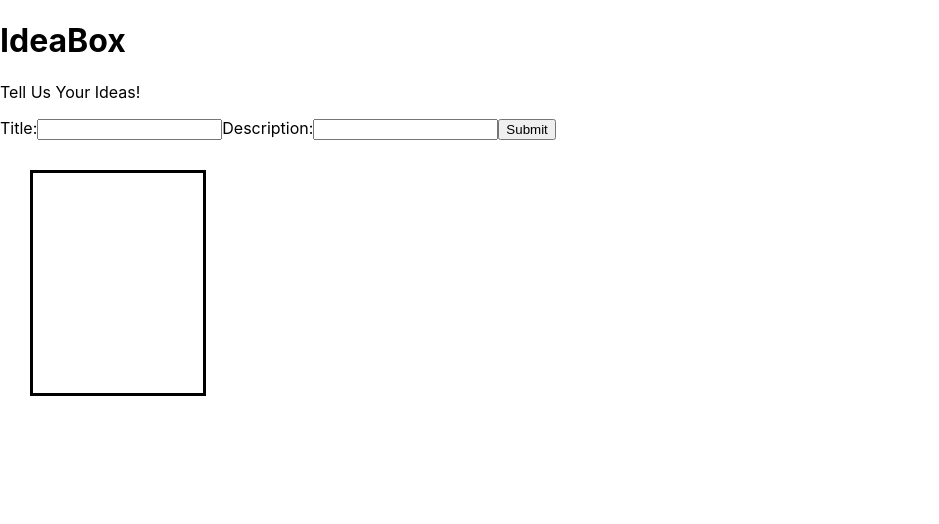
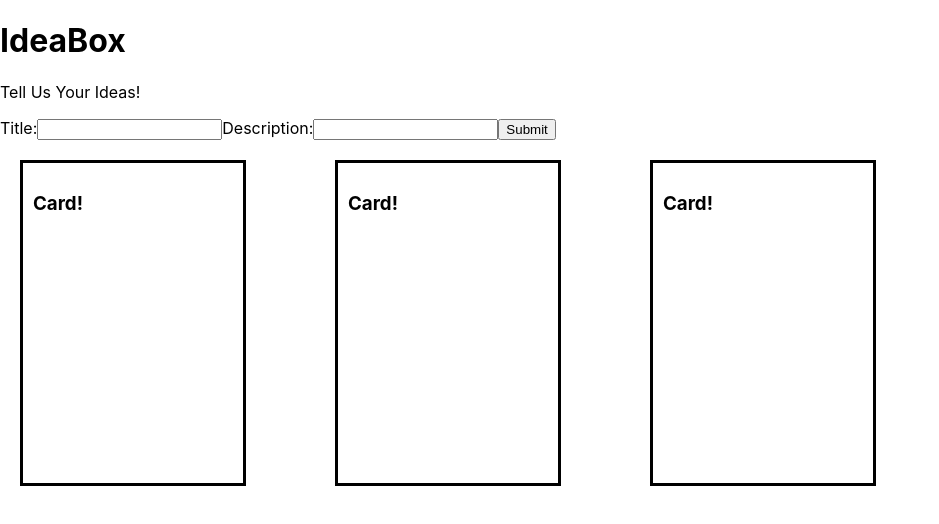
Before and after one commit to Jerry-Vrrr/react-ideabox, a React (Create React App) app: page / in a window 1280 px wide. Shown: the top 524 px of the page, without its empty margins (0-939 px from the left). Built offline with nearby package versions, Linux system fonts and the light colour scheme.

Commit message:
Add card class file and css file

```diff
--- /dev/null
+++ b/src/Card.css
@@ -0,0 +1,6 @@
+.card {
+  width: 200px;
+  height: 300px;
+  border: 3px solid black;
+  padding: 10px;
+}
--- /dev/null
+++ b/src/Card.js
@@ -0,0 +1,13 @@
+
+import React from 'react';
+import './Card.css';
+
+const Card = () => {
+  return (
+    <div className='card'>
+      <h3>Card!</h3>
+    </div>
+  )
+}
+
+export default Card;
--- a/src/ideas.css
+++ b/src/ideas.css
@@ -2,15 +2,8 @@
 
 
 .card-section {
-  margin: 30px;
-  display: flex;
-  flex-direction: row;
-  align-content: flex-start;
+    padding: 20px;
+    display: grid;
+    grid-template-columns: repeat(4, 1fr);
+    grid-gap: 20px;
 }
-
-.card {
-  width: 150px;
-  height: 200px;
-  border: 3px solid black;
-  padding: 10px;
-}
--- a/src/ideas.js
+++ b/src/ideas.js
@@ -1,10 +1,13 @@
 import React, { Component } from 'react';
 import "./ideas.css"
+import Card from './Card'
 
 const Idea = () => {
   return (
     <section className ='card-section'>
-      <box className ='card'></box>
+      <Card/>
+      <Card/>
+      <Card/>
     </section>
   )
 }
```
